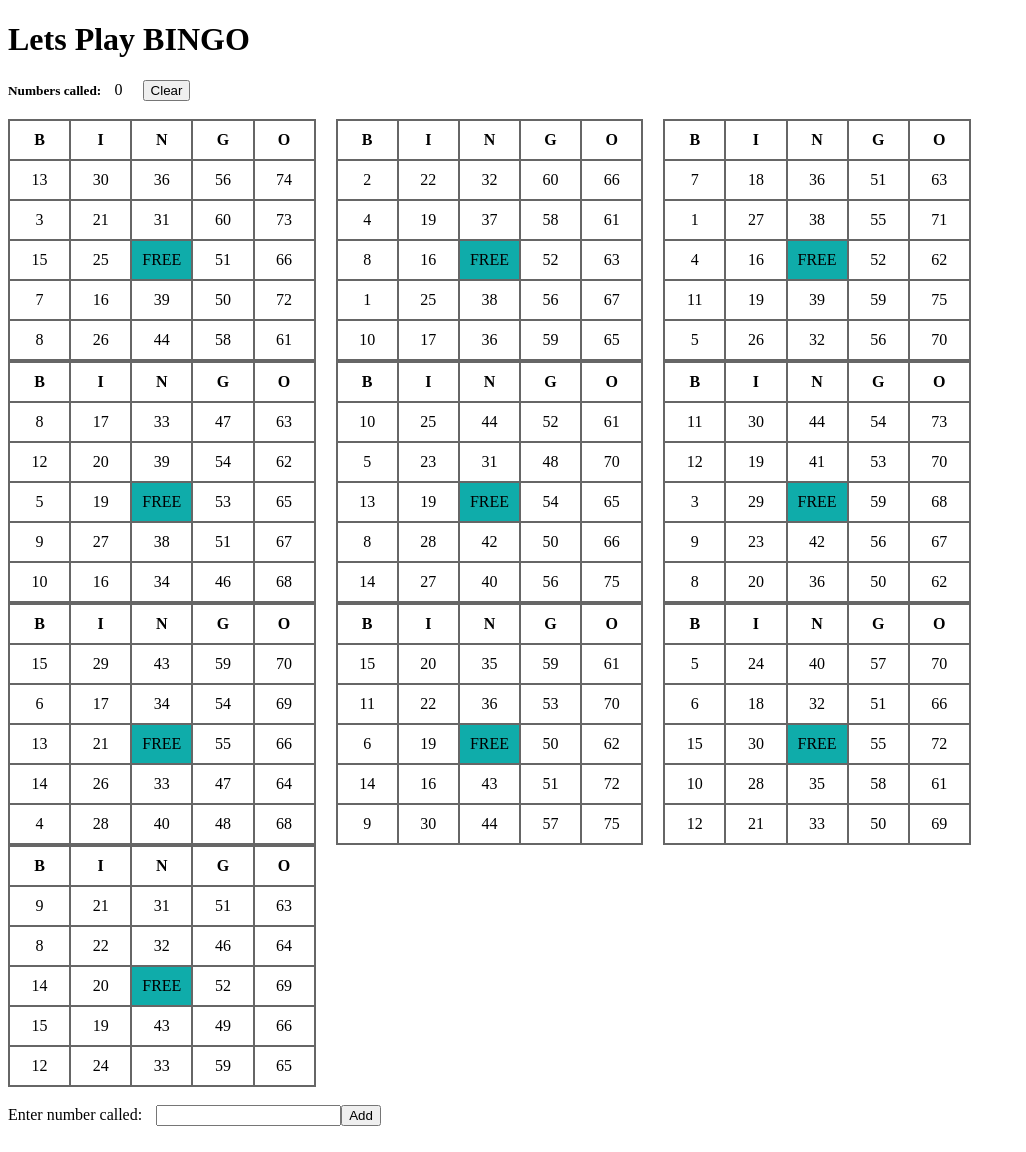
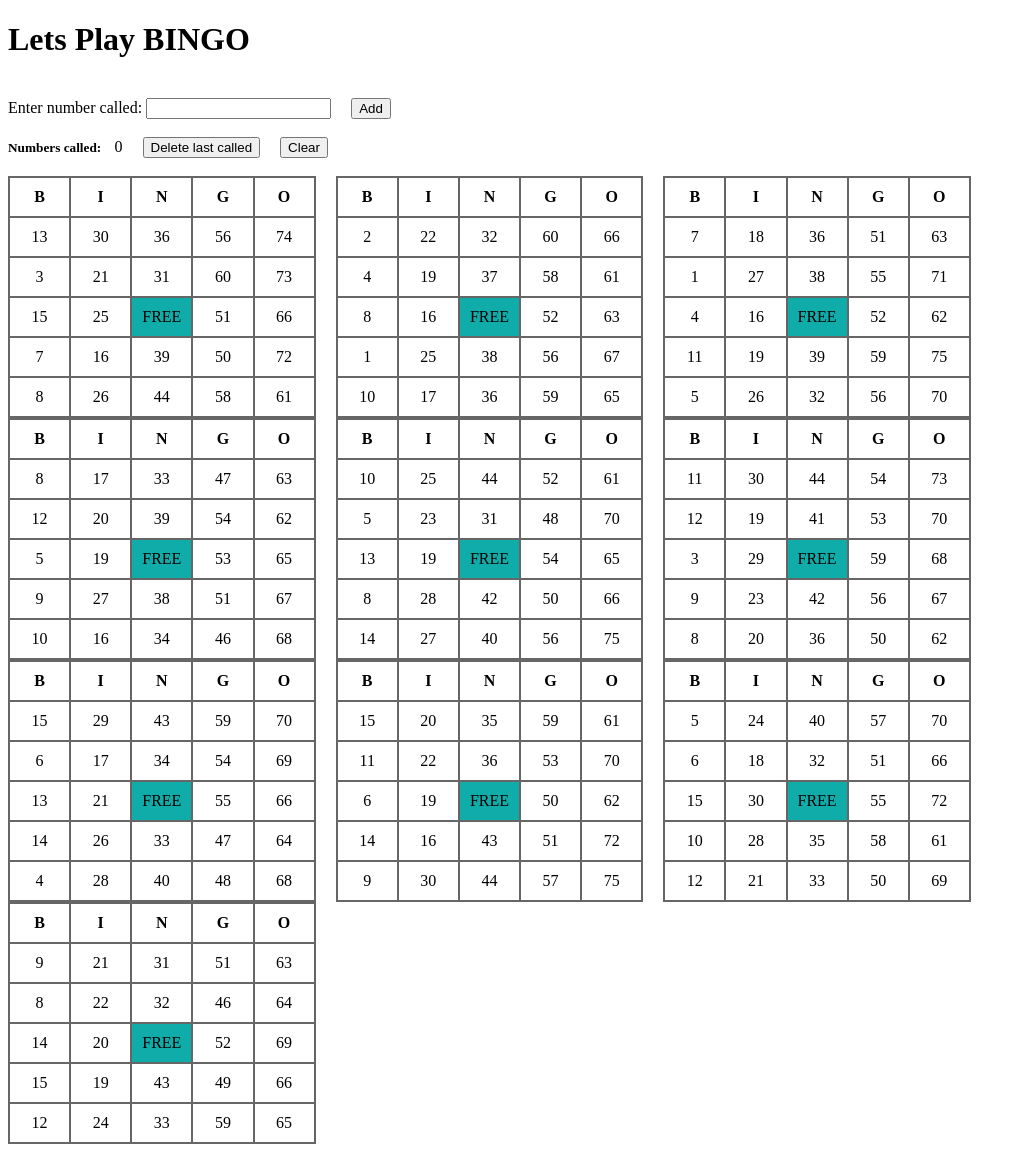
Before and after one commit to thekhenzie/bingo, an Angular app: page / in a window 1280 px wide. Shown: the whole page, without its empty margins (0-1026 px from the left). Built offline with nearby package versions, Linux system fonts and the light colour scheme.

Commit message:
Ui and selecting numbers in cards

```diff
--- a/src/app/app.component.html
+++ b/src/app/app.component.html
@@ -1,7 +1,13 @@
 <h1>Lets Play BINGO</h1>
+<br>
+Enter number called:
+<input type="number" [(ngModel)]="numberCalled">
+<button (click)="callNumber()" style="margin-left: 20px;">Add</button>
+<br><br>
 <h5 style="display: inline">Numbers called: </h5>
 <div *ngFor="let number of numbersCalled" style="display: inline; margin-left: 10px;">{{number}}</div>
-<button class="pull-right" (click)="clear()" style="margin-left: 20px;">Clear</button>
+<button (click)="deleteLast()" style="margin-left: 20px;">Delete last called</button>
+<button (click)="clear()" style="margin-left: 20px;">Clear</button>
 <br/><br/>
 <table *ngFor="let card of listOfCards">
   <tr>
@@ -21,9 +27,3 @@
   </tr>
 
 </table>
-
-<br>
-<br>
-Enter number called:
-<input type="number" [(ngModel)]="numberCalled" style="margin-left:10px">
-<button (click)="callNumber()">Add</button>
--- a/src/app/app.component.ts
+++ b/src/app/app.component.ts
@@ -1,5 +1,5 @@
 import { Component } from '@angular/core';
-import { CARDS } from '../data/cards';
+import { KHENCARDS, HAARTCARDS } from '../data/cards';
 
 
 const comboCorner = [[0, 4, 20], [0, 4, 24]];
@@ -14,14 +14,30 @@ export class AppComponent {
 
   listOfCards = [];
   numberCalled: number;
+  selectedPlayer = 'Khen';
+  selectedCard = [];
+  constructor() {
+    this.selectPlayerAndCard();
+    this.createCard();
+  }
 
-  constructor() {
-    this.createCard();
+  selectPlayerAndCard(){
+    switch(this.selectedPlayer){
+      case 'Khen':
+        this.selectedCard = KHENCARDS;
+        break;
+      case 'Kamille':
+        this.selectedCard = HAARTCARDS;
+        break;
+      default:
+        this.selectedCard = KHENCARDS;
+        break;
+    }
   }
 
   createCard() {
     let createdCards = [];
-    CARDS.map(card => {
+    this.selectedCard.map(card => {
       let cardRowNumbers = [];
       let row = [];
       card.map((c) => {
@@ -40,16 +56,16 @@ export class AppComponent {
       createdCards.push(cardRowNumbers);
     });
     this.listOfCards = createdCards;
+
+    //this.checkBingo();
   }
 
-  callNumber(n: number) {
+  callNumber() {
     if(this.numberCalled){
       this.numbersCalled.push(this.numberCalled);
       this.numberCalled = null;
     }
     this.createCard();
-
-    //this.checkBingo();
   }
 
   checkBingo() {
@@ -79,7 +95,14 @@ export class AppComponent {
   }
 
   clear() {
-    this.numbersCalled = [];
+    this.numbersCalled = [0];
     this.createCard();
   }
+
+  deleteLast(){
+    if(this.numbersCalled.length != 1){
+      this.numbersCalled.pop();
+      this.createCard();
+    }
+  }
 }
--- a/src/data/cards.ts
+++ b/src/data/cards.ts
@@ -1,4 +1,4 @@
-export const CARDS = [
+export const KHENCARDS = [
     [13, 30, 36, 56, 74, 3, 21, 31, 60, 73, 15, 25, 0, 51, 66, 7, 16, 39, 50, 72, 8, 26, 44, 58, 61],//red
     [2, 22, 32, 60, 66, 4, 19, 37, 58, 61, 8, 16, 0, 52, 63, 1, 25, 38, 56, 67, 10, 17, 36, 59, 65],//red
     [7, 18, 36, 51, 63, 1, 27, 38, 55, 71, 4, 16, 0, 52, 62, 11, 19, 39, 59, 75, 5, 26, 32, 56, 70],//red
@@ -10,3 +10,7 @@ export const CARDS = [
     [5, 24, 40, 57, 70, 6, 18, 32, 51, 66, 15, 30, 0, 55, 72, 10, 28, 35, 58, 61, 12, 21, 33, 50, 69], //violet
     [9, 21, 31, 51, 63, 8, 22, 32, 46, 64, 14, 20, 0, 52, 69, 15, 19, 43, 49, 66, 12, 24, 33, 59, 65], //blue
   ];
+
+export const HAARTCARDS = [
+
+];
```
